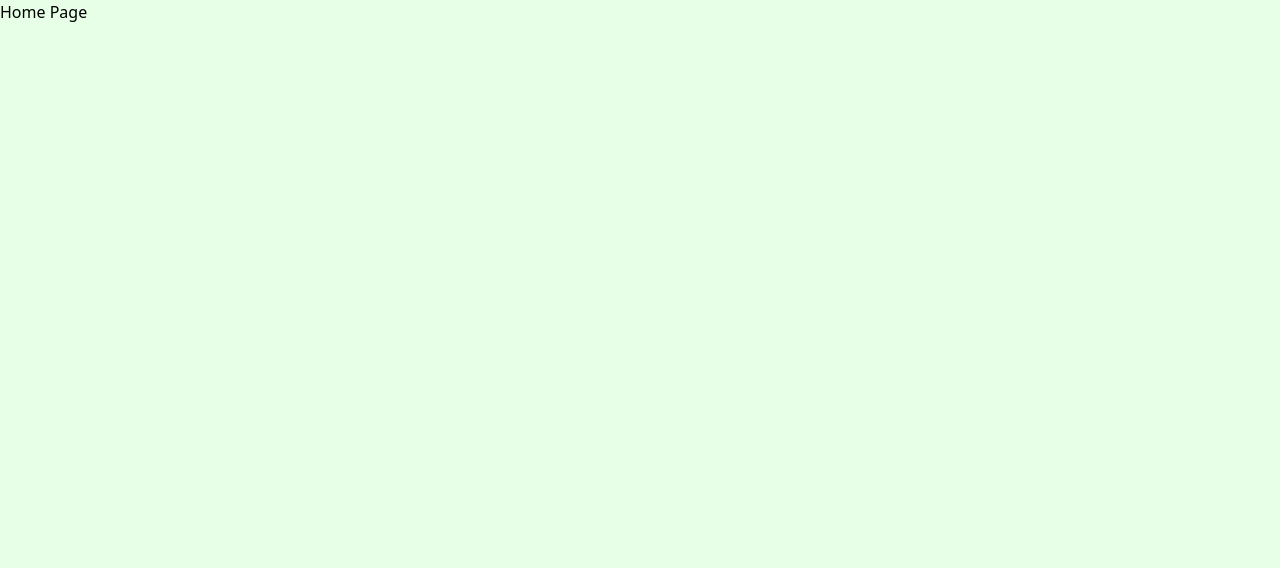
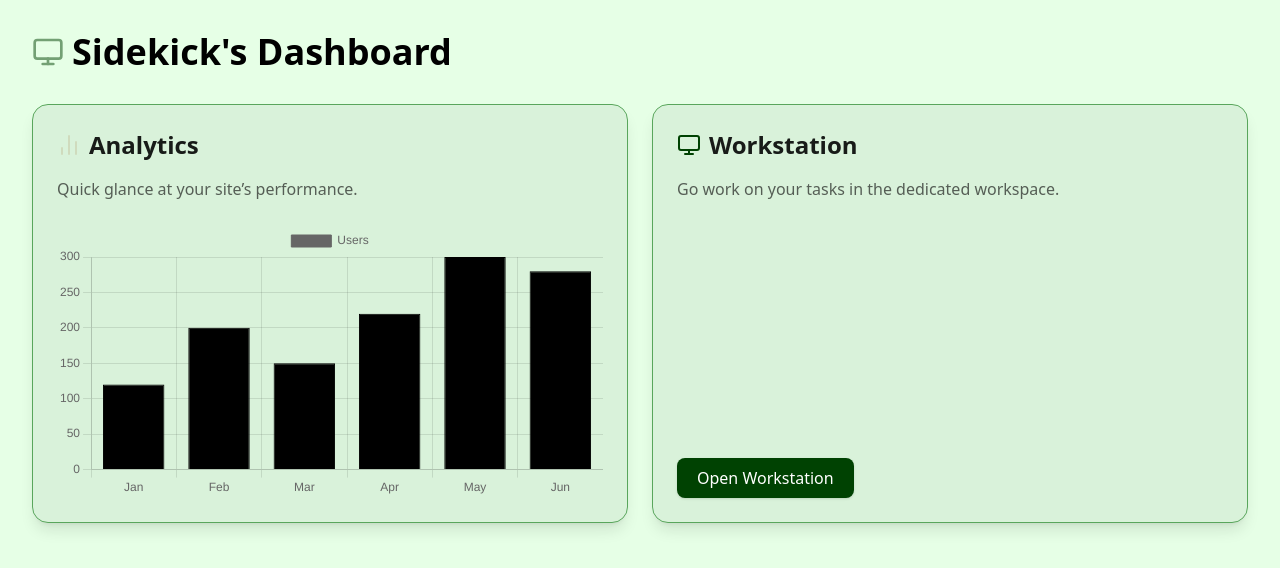
Before and after one commit to 1kken/SideKickCX, a SvelteKit app: page /home_page in a window 1280 px wide. Shown: the top 568 px of the page. Built offline with nearby package versions, Linux system fonts and the light colour scheme.

Commit message:
Update packages

```diff
--- a/package.json
+++ b/package.json
@@ -41,5 +41,9 @@
 		"typescript": "^5.0.0",
 		"typescript-eslint": "^8.20.0",
 		"vite": "^6.0.0"
+	},
+	"dependencies": {
+		"chart.js": "^4.4.9",
+		"lucide-svelte": "^0.511.0"
 	}
 }
--- a/src/app.css
+++ b/src/app.css
@@ -57,3 +57,18 @@
 		@apply bg-background text-foreground;
 	}
 }
+
+@keyframes fadeInUp {
+  0% {
+    opacity: 0;
+    transform: translateY(20px);
+  }
+  100% {
+    opacity: 1;
+    transform: translateY(0);
+  }
+}
+
+.animate-fadeInUp {
+  animation: fadeInUp 0.7s ease forwards;
+}
--- a/src/routes/home_page/+page.svelte
+++ b/src/routes/home_page/+page.svelte
@@ -1 +1,97 @@
-<h1>Home Page</h1>
+<script lang="ts">
+  import { onMount } from 'svelte';
+  import { goto } from '$app/navigation';
+  import { Monitor, BarChart2 } from 'lucide-svelte';
+  import Chart from 'chart.js/auto';
+  let chartCanvas: HTMLCanvasElement;
+
+  function goToWorkstation() {
+    goto('/workstation');
+  }
+
+  let analyticsChart: Chart;
+  onMount(() => {
+    analyticsChart = new Chart(chartCanvas, {
+      type: 'bar',
+      data: {
+        labels: ['Jan', 'Feb', 'Mar', 'Apr', 'May', 'Jun'],
+        datasets: [
+          {
+            label: 'Users',
+            data: [120, 200, 150, 220, 300, 280],
+            backgroundColor: 'hsl(var(--primary) / 0.5)',
+            borderColor: 'hsl(var(--primary))',
+            borderWidth: 1
+          }
+        ]
+      },
+      options: {
+        responsive: true,
+        plugins: {
+          legend: { position: 'top' },
+          tooltip: { mode: 'index', intersect: false }
+        },
+        scales: {
+          y: { beginAtZero: true }
+        }
+      }
+    });
+  });
+</script>
+
+<div class="min-h-screen bg-[hsl(var(--background))] p-8 space-y-8">
+  <!-- Header -->
+  <header class="flex items-center justify-between">
+    <h1 class="text-4xl font-extrabold text-[hsl(var(--foreground))] flex items-center space-x-2">
+      <Monitor class="w-8 h-8 text-[hsl(var(--primary))] animate-pulse" />
+      <span>Sidekick's Dashboard</span>
+    </h1>
+  </header>
+
+  <!-- Cards -->
+  <section class="grid md:grid-cols-2 gap-6">
+    <div
+      class="bg-[hsl(var(--card))] rounded-2xl shadow-lg p-6 flex flex-col border border-[hsl(var(--border))]
+             hover:shadow-2xl transition-shadow duration-300 animate-fadeInUp"
+    >
+      <h2
+        class="text-2xl font-semibold mb-4 flex items-center space-x-2 text-[hsl(var(--card-foreground))]"
+      >
+        <BarChart2 class="w-6 h-6 text-[hsl(var(--accent))]" />
+        <span>Analytics</span>
+      </h2>
+      <p class="text-[hsl(var(--muted-foreground))] mb-6">
+        Quick glance at your site’s performance.
+      </p>
+      <canvas bind:this={chartCanvas} class="w-full h-48"></canvas>
+    </div>
+
+    <div
+      class="bg-[hsl(var(--card))] rounded-2xl shadow-lg p-6 flex flex-col justify-between border border-[hsl(var(--border))]
+             hover:shadow-2xl transition-shadow duration-300 animate-fadeInUp"
+    >
+      <div>
+        <h2
+          class="text-2xl font-semibold mb-4 flex items-center space-x-2 text-[hsl(var(--card-foreground))]"
+        >
+          <Monitor class="w-6 h-6 text-[hsl(var(--primary))]" />
+          <span>Workstation</span>
+        </h2>
+        <p class="text-[hsl(var(--muted-foreground))] mb-4">
+          Go work on your tasks in the dedicated workspace.
+        </p>
+      </div>
+      <button
+        on:click={goToWorkstation}
+        class="
+          self-start px-5 py-2 rounded-lg shadow transition
+          bg-[hsl(var(--primary))] text-[hsl(var(--primary-foreground))]
+          hover:bg-[hsl(var(--primary) / 0.8)]
+          hover:scale-105 hover:animate-bounce
+        "
+      >
+        Open Workstation
+      </button>
+    </div>
+  </section>
+</div>
```
Also changed, not shown: 1 other file (tests, documents, lock files or other folders).
